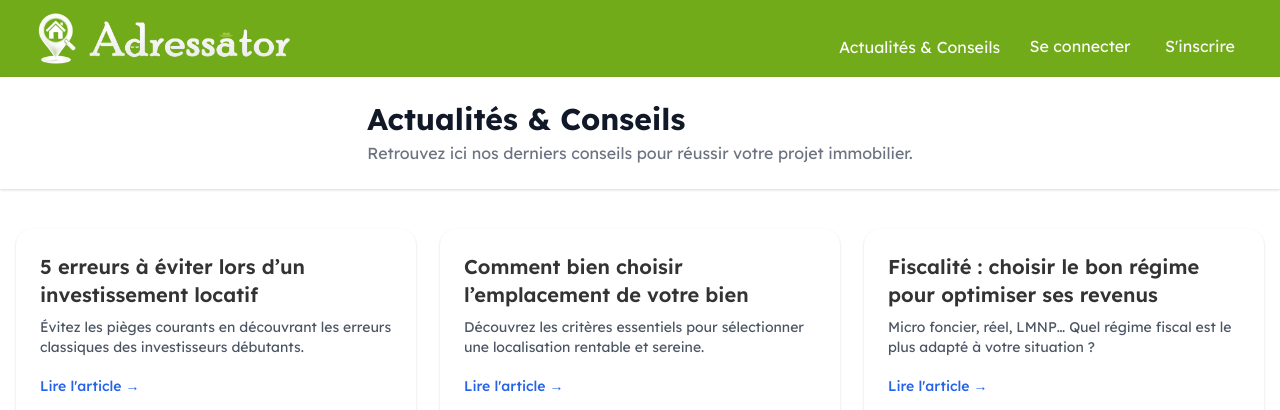
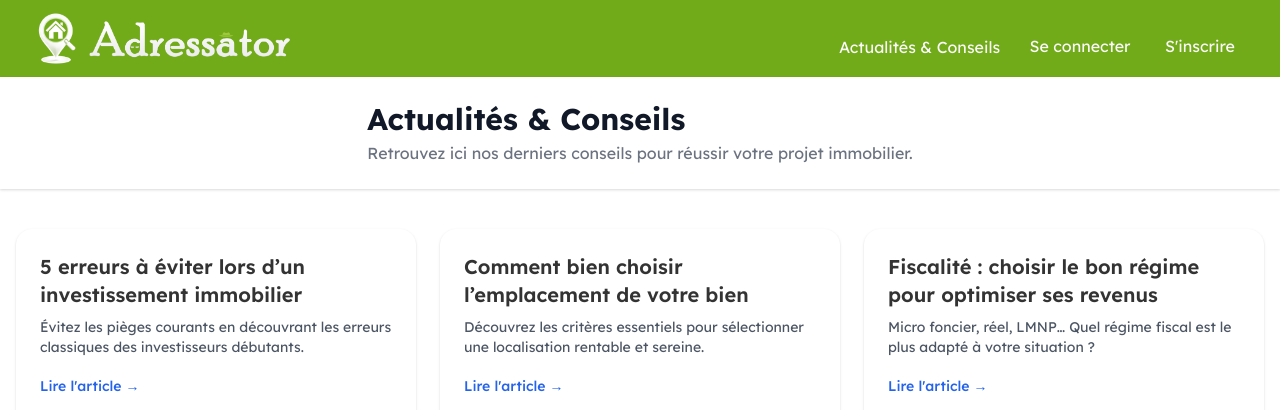
Before and after one commit to YannTonThat/Adressator, a Flask app: page /actu in a window 1280 px wide. Shown: the top 410 px of the page. Run offline with Flask 3, Linux system fonts and the light colour scheme; parts of the project's set-up code (start-up, migrations or seed data) failed here and were passed over.

Commit message:
Update actu-conseils.html

```diff
--- a/templates/actu-conseils.html
+++ b/templates/actu-conseils.html
@@ -270,7 +270,7 @@
 	<main class="max-w-7xl mx-auto px-4 py-10 grid grid-cols-1 md:grid-cols-2 lg:grid-cols-3 gap-6">
 	  <!-- Carte Article -->
 	  <article class="bg-white rounded-2xl shadow p-6 hover:shadow-lg transition">
-		<h2 class="text-xl font-semibold mb-2">5 erreurs à éviter lors d’un investissement locatif</h2>
+		<h2 class="text-xl font-semibold mb-2">5 erreurs à éviter lors d’un investissement immobilier</h2>
 		<p class="text-sm text-gray-600 mb-4">Évitez les pièges courants en découvrant les erreurs classiques des investisseurs débutants.</p>
 		<a href="#" class="text-blue-600 hover:underline text-sm font-medium">Lire l'article →</a>
 		<img src="/static/article1.png" alt="Illustration article 1" class="mt-4 w-full h-40 object-cover rounded-lg">
```
